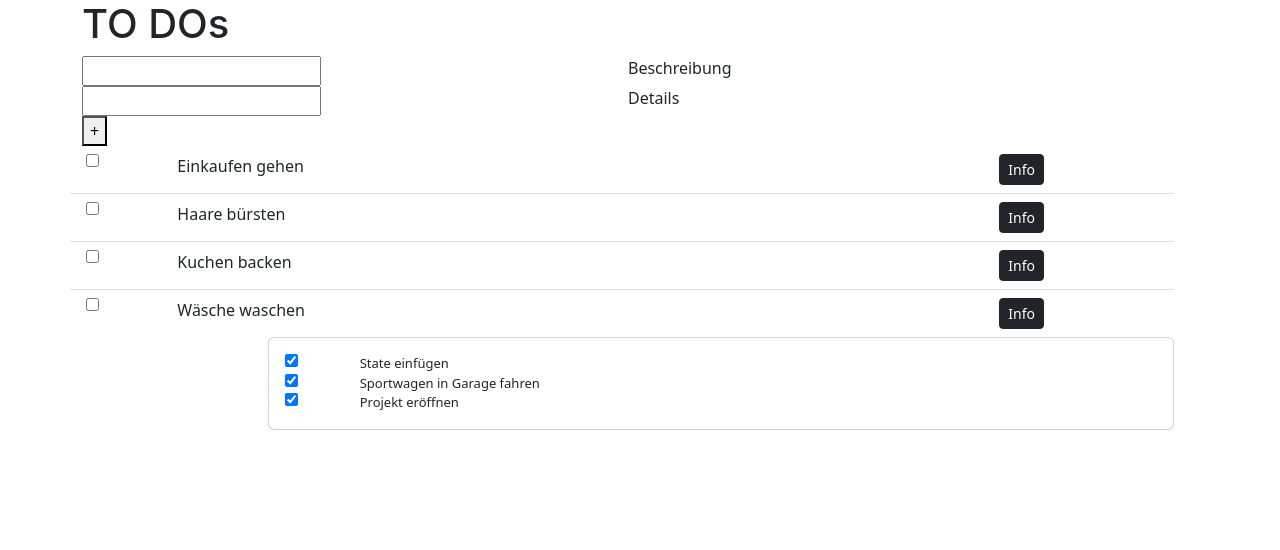
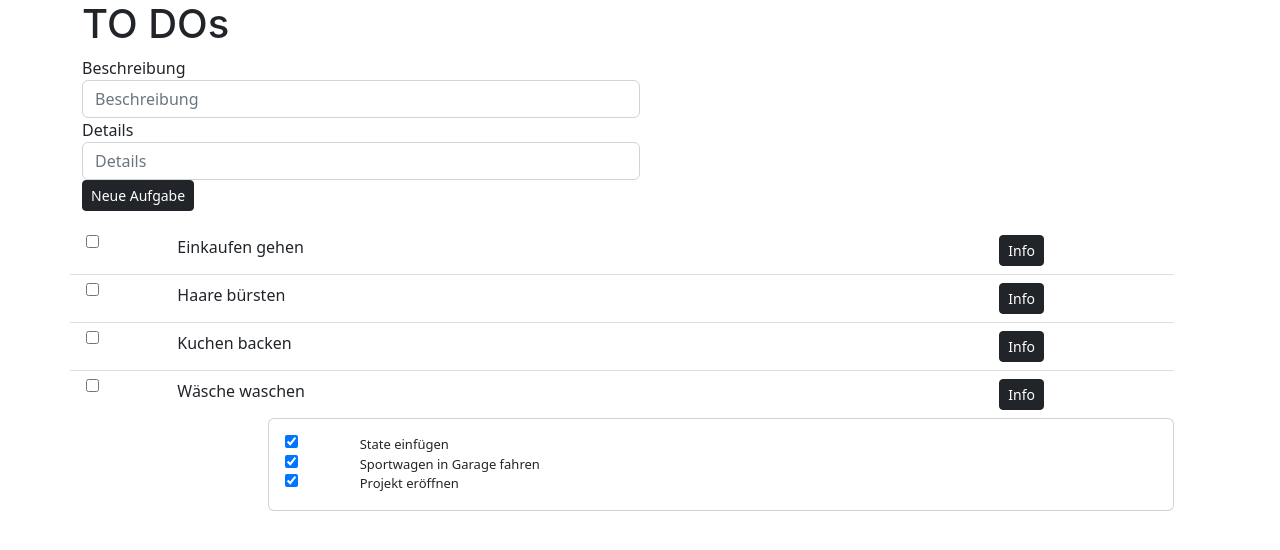
Before and after one commit to SneriKob/React-Training-ToDos, a React (Create React App) app: page / in a window 1280 px wide. Shown: the top 550 px of the page. Built offline with nearby package versions, Linux system fonts and the light colour scheme.

Commit message:
2 files modified

```diff
--- a/src/ListContainer.js
+++ b/src/ListContainer.js
@@ -80,7 +80,8 @@ export default class ListContainer extends Component {
     const desc = {description: this.state.addText, details: this.state.addTextDetails};
     this.setState({
       todos: this.state.todos.concat(desc),
-      addText: ''
+      addText: '',
+      addTextDetails: ''
     })
   }
 
--- a/src/NewTodoForm.js
+++ b/src/NewTodoForm.js
@@ -3,42 +3,38 @@ import React, {Component} from "react";
 class NewTodoForm extends Component {
   render(){
     return (
-      <div className='row'>
-        <div className='row'>
-          <div className='col'>
+      <form>
+        <div className='form-row'>
+          <div className='form-group col-md-6'>
+            <label for="inputAdd">Beschreibung</label>
             <input
               type='text'
               name='inputAdd'
+              className='form-control'
+              placeholder="Beschreibung"
               value={this.props.addText}
               onChange={this.props.onChangeAdd}
               >
             </input>
           </div>
-          <div className='col'>
-            <label> Beschreibung</label>
-          </div>
-        </div>
-        <div className='row'>
-          <div className='col'>
+          <div className='form-group col-md-6'>
+            <label for="inputAddDetails">Details</label>
             <input
               type='text'
               name='inputAddDetails'
+              className='form-control'
+              placeholder="Details"
               value={this.props.addTextDetails}
               onChange={this.props.onChangeAddDetails}>
             </input>
           </div>
-          <div className='col'>
-            <label > Details</label>
+        </div>
+        <div className='form-row'>
+          <div className='col-2'>
+            <button onClick={this.props.onAdd} className='btn btn-dark btn-sm'>Neue Aufgabe</button>
           </div>
         </div>
-        <div className='row'>
-          <div className='col-1'>
-            <button onClick={this.props.onAdd}>+</button>
-          </div>
-        </div>
-
-
-      </div>
+      </form>
     )
   }
 }
```
Lines whose indentation alone changed are shown as unchanged.
